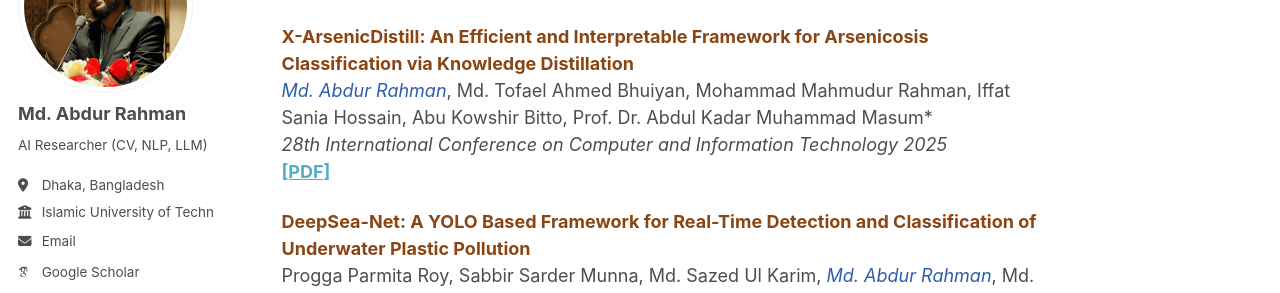
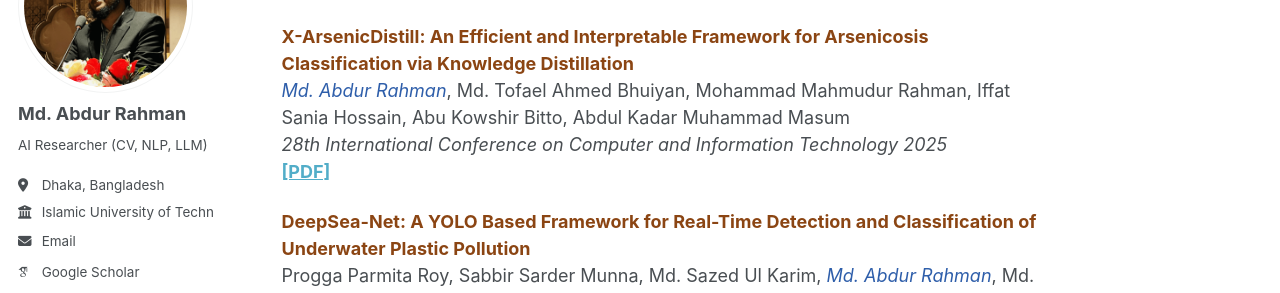
Before and after one commit to borhanitrash/borhanitrash.github.io, a Jekyll site: the page built from _pages/about.md, in a window 1280 px wide and 900 px high, scrolled down 3958 px. Shown: the part 180-473 px from the top of the window. Built offline with Jekyll 4.4.1, drawn with Linux system fonts in a browser that asks for light colours; some web fonts are replaced; a script that is not in the unit is left out.

Commit message:
Update author formatting in about.md
Removed 'Prof. Dr.' from author list for consistency.

```diff
--- a/_pages/about.md
+++ b/_pages/about.md
@@ -119,7 +119,7 @@ Md. Tofael Ahmed Bhuiyan, <span style="color:#2E5EAA;">*Md. Abdur Rahman*</span>
 [**[PDF]**](files/FAKD_XAI ICDSAIA 25.pdf)
 
 <span style="color:#8B4513;">**X-ArsenicDistill: An Efficient and Interpretable Framework for Arsenicosis Classification via Knowledge Distillation**</span>
-<span style="color:#2E5EAA;">*Md. Abdur Rahman*</span>, Md. Tofael Ahmed Bhuiyan, Mohammad Mahmudur Rahman, Iffat Sania Hossain, Abu Kowshir Bitto, Prof. Dr. Abdul Kadar Muhammad Masum*
+<span style="color:#2E5EAA;">*Md. Abdur Rahman*</span>, Md. Tofael Ahmed Bhuiyan, Mohammad Mahmudur Rahman, Iffat Sania Hossain, Abu Kowshir Bitto, Abdul Kadar Muhammad Masum
 *28th International Conference on Computer and Information Technology 2025*
 [**[PDF]**](files/X-ArsenicDistill.pdf)
 
```
